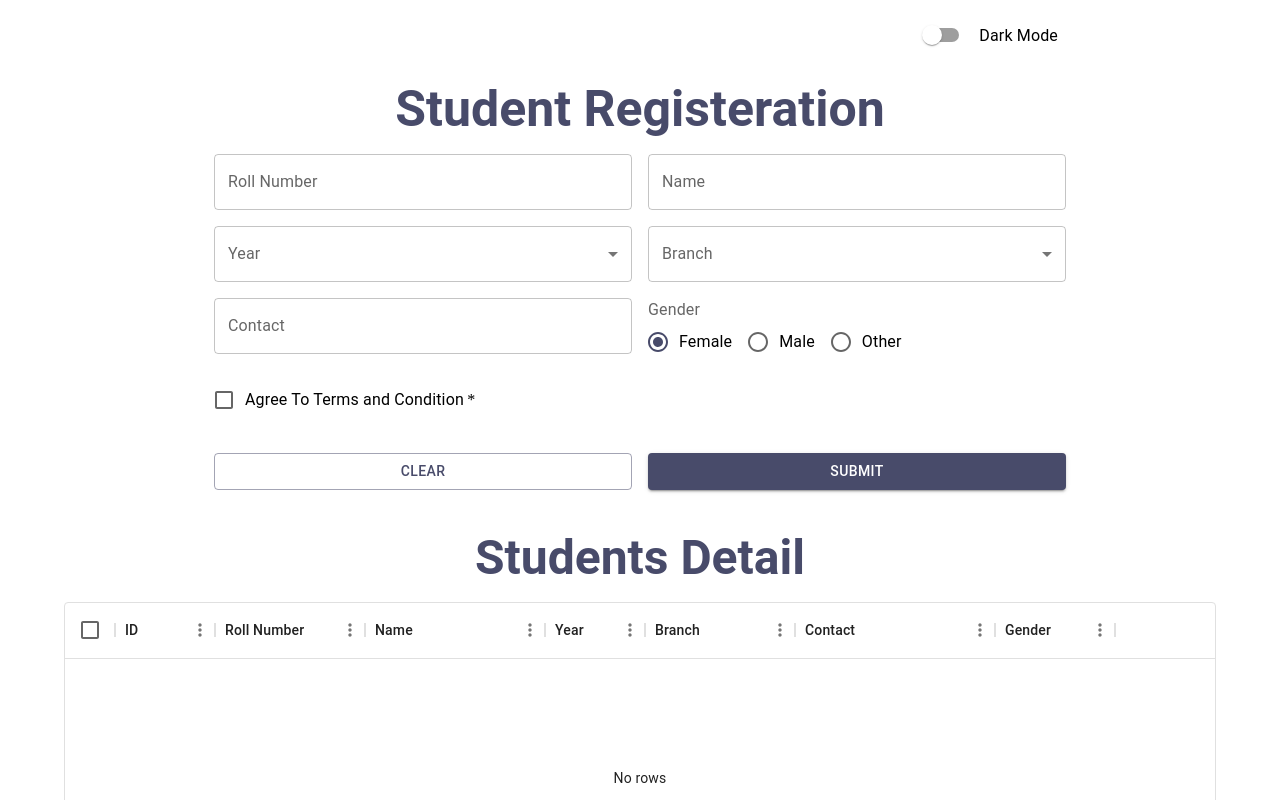
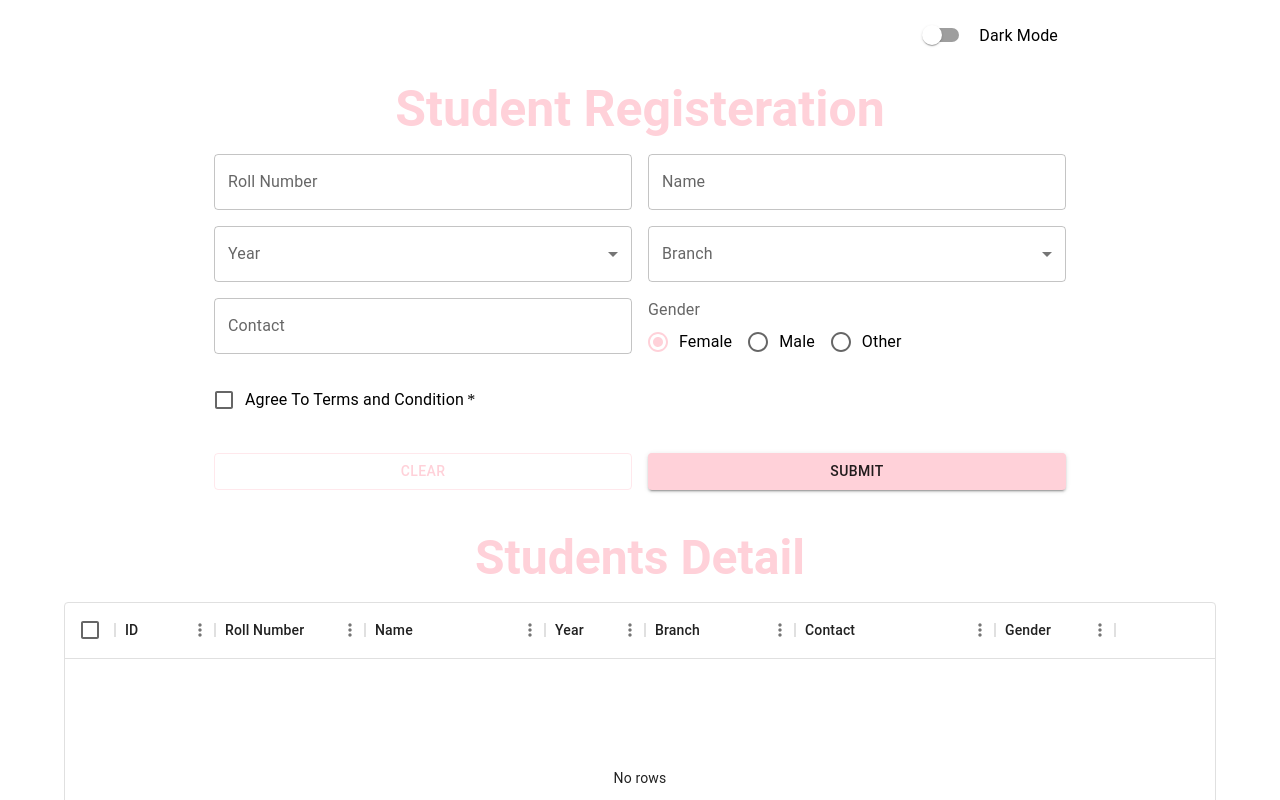
Before and after one commit to SachiSingh98/Student-Registeration, a React (Create React App) app: page / in a window 1280 px wide. Shown: the top 800 px of the page. Built offline with nearby package versions, Linux system fonts and the light colour scheme.

Commit message:
Added the themes

```diff
--- a/src/App.js
+++ b/src/App.js
@@ -1,15 +1,24 @@
-import React from 'react'
-import RegisterationForm from './Components/RegisterationForm'
-import StudentsData from './Components/StudentsData'
-import DarkThemeProvider from './Context/DarkThemeProvider'
+import React, { useContext } from "react";
+import RegisterationForm from "./Components/RegisterationForm";
+import StudentsData from "./Components/StudentsData";
+import { ThemeProvider } from "@mui/material";
+import { CustomizeFormTheme, LightModeTheme } from "./Components/Theme";
+import { DarkThemeContext } from "./Context/DarkThemeProvider";
 
 export default function App() {
+
+  const {DarkMode} = useContext(DarkThemeContext)
+
+
+  const theme = DarkMode ? CustomizeFormTheme : LightModeTheme
+
+  // const theme = createTheme(DarkMode ? CustomizeFormTheme : )
   return (
     <>
-    <DarkThemeProvider>
-    <RegisterationForm/>
-    <StudentsData/>
-    </DarkThemeProvider>
+    <ThemeProvider theme={theme} >
+        <RegisterationForm />
+        <StudentsData />
+    </ThemeProvider>
     </>
-  )
+  );
 }
--- a/src/Components/Theme.js
+++ b/src/Components/Theme.js
@@ -7,3 +7,11 @@ import {createTheme} from '@mui/material'
       }
     }
   })
+
+  export const LightModeTheme = createTheme({
+    palette:{
+      primary:{
+        main:"#ffd1d9"
+      }
+    }
+  })
```
Also changed, not shown: src/index.js (+3 -4 lines).
